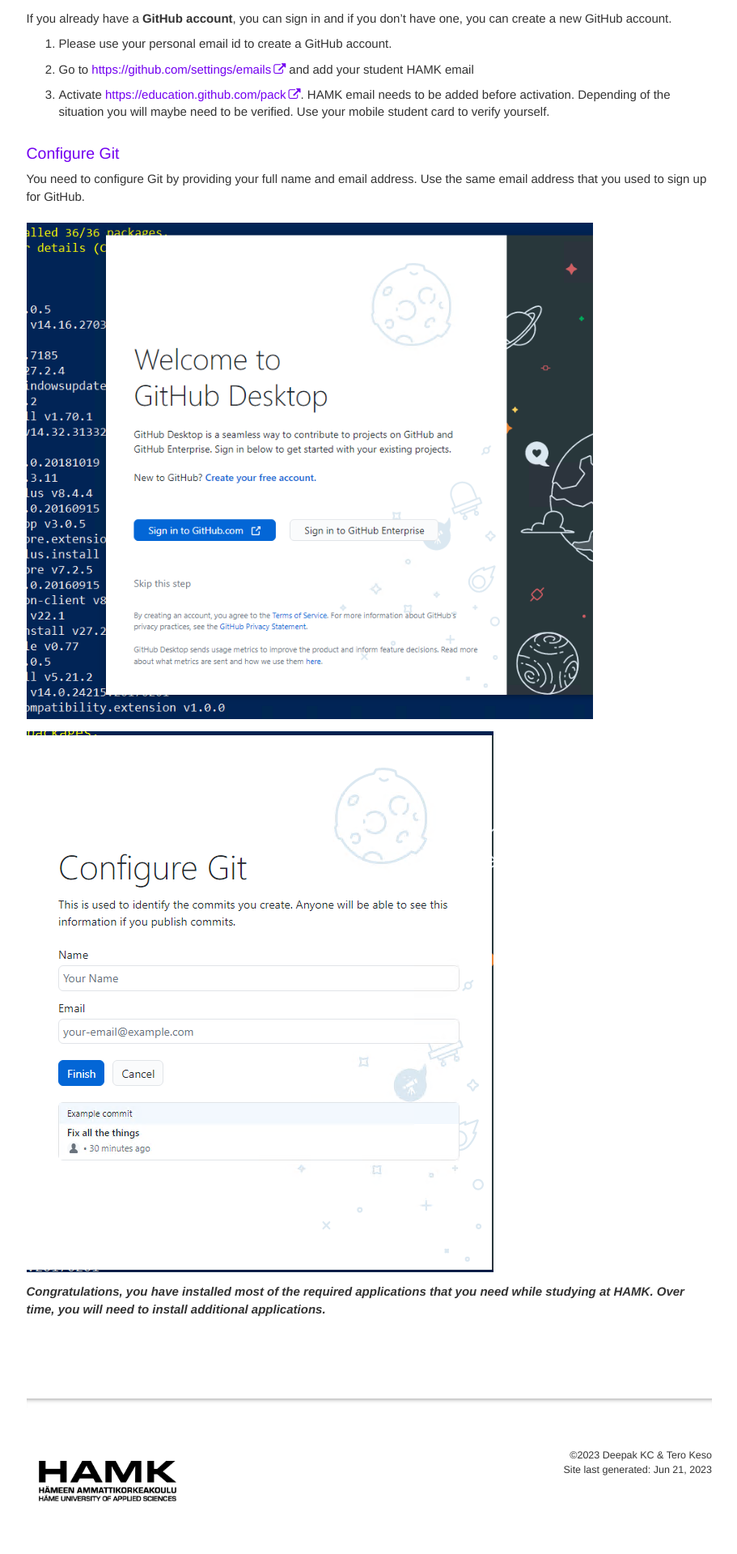
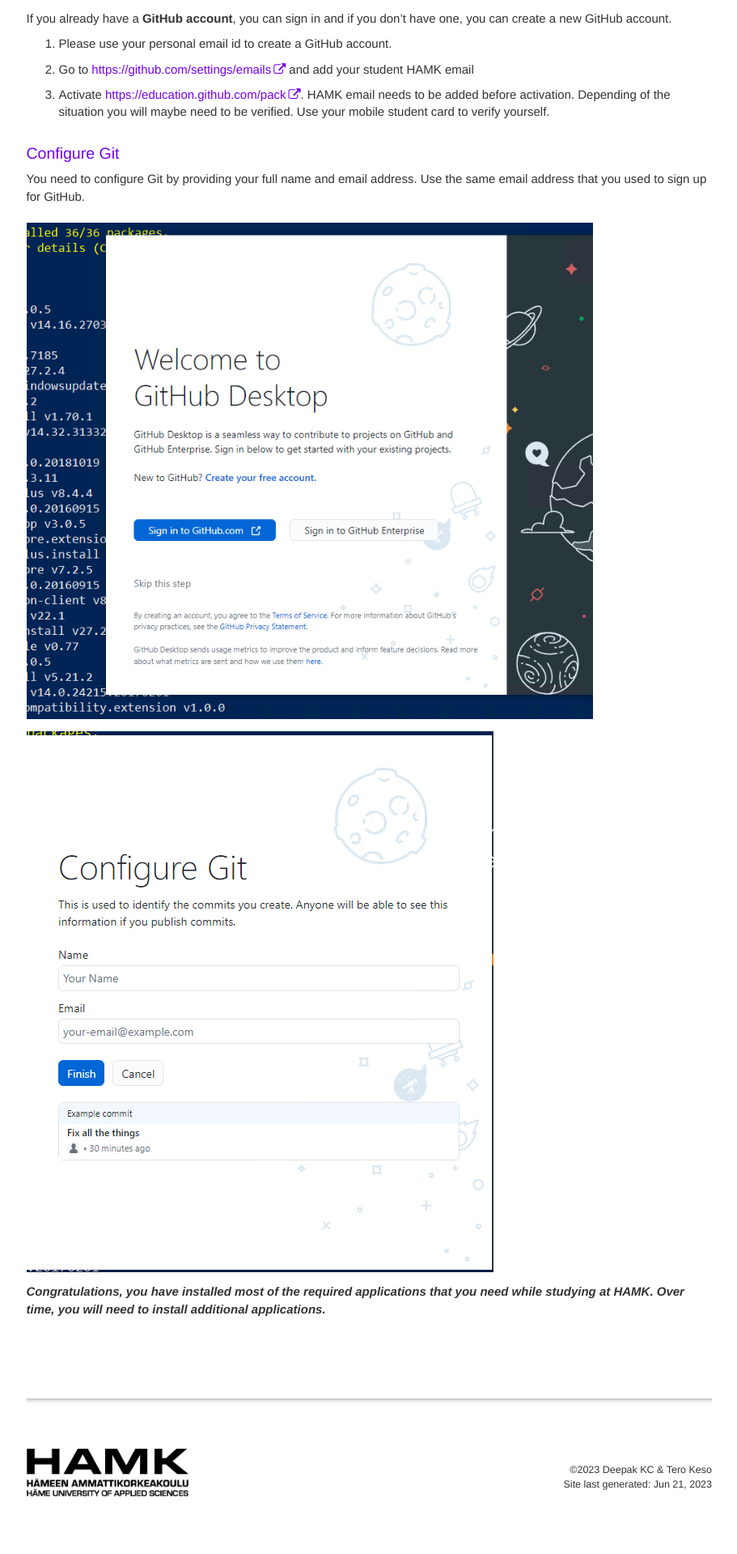
Before and after one commit to tkohonen/tkohonen.github.io, a Jekyll site: the page built from index.md, in a window 1280 px wide. Shown: the part 1651-3570 px from the top of the page at 81% size, without its empty margins (330-1241 px from the left). Built offline with Jekyll 4.4.1, drawn with Linux system fonts in a browser that asks for light colours; our own code applies the rules of GitHub Pages for plain Markdown files; comment, search, counter and statistics services are not loaded.

Commit message:
footer-css 6

```diff
--- a/_includes/footer.html
+++ b/_includes/footer.html
@@ -8,7 +8,7 @@
                         <div class="footer-logo">
                             <img src="https://tkohonen.github.io/assets/HAMK_logo_black.png" alt="HAMK Logo Black">
                         </div>
-
+                                                                        <br />
                &copy;{{ site.time | date: "%Y"  }} {{site.company_name}}<br />
 {% if page.last_updated %}<span>Page last updated:</span> {{page.last_updated}}<br/>{% endif %} Site last generated: {{ site.time | date: "%b %-d, %Y"  }} <br />
                 </div>
--- a/css/customstyles.css
+++ b/css/customstyles.css
@@ -437,7 +437,7 @@ span.projectTitle {
     display: inline;
     width: 200px;
     height: auto;
-    padding: 15px;
+    padding: 0px 0px 15px;
 }
 
 .footerMeta {
```
